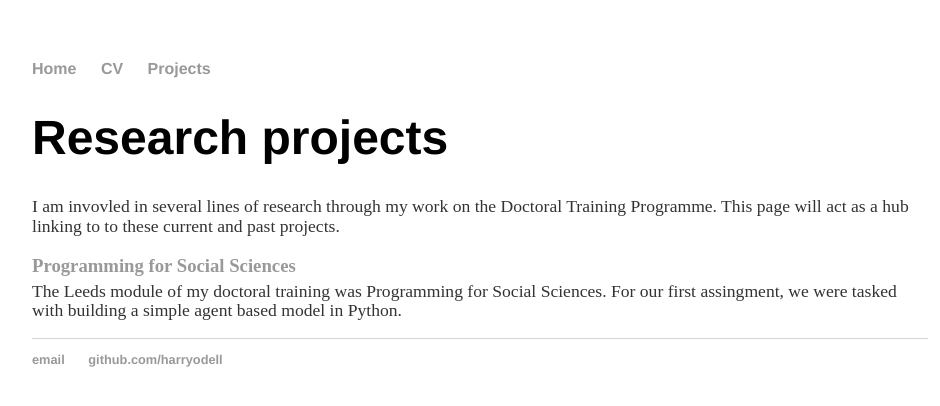
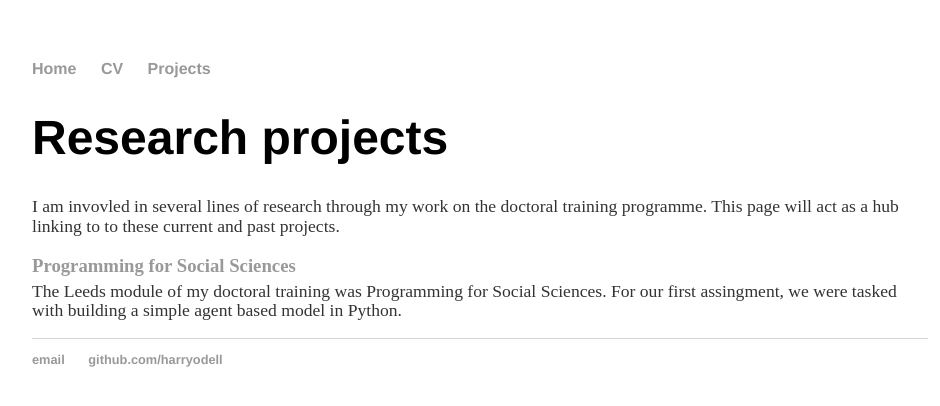
Before and after one commit to harryodell/harryodell.github.io, a Jekyll site: the page built from projects/index.md, in a window 1280 px wide. Shown: the top 406 px of the page, without its empty margins (160-1100 px from the left). Built offline with Jekyll 4.4.1, drawn with Linux system fonts in a browser that asks for light colours; our own code applies the rules of GitHub Pages for plain Markdown files.

```diff
--- a/projects/index.md
+++ b/projects/index.md
@@ -1,6 +1,6 @@
 # Research projects
 
-I am invovled in several lines of research through my work on the Doctoral Training Programme. This page will act as a hub linking to to these current and past projects.
+I am invovled in several lines of research through my work on the doctoral training programme. This page will act as a hub linking to to these current and past projects.
 
 
 ### <a href="https://harryodell.github.io/projects/PfSS">Programming for Social Sciences</a>
```
